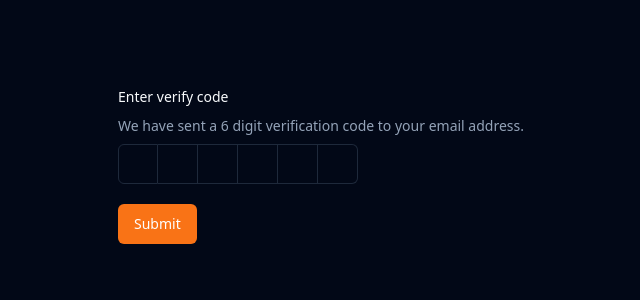
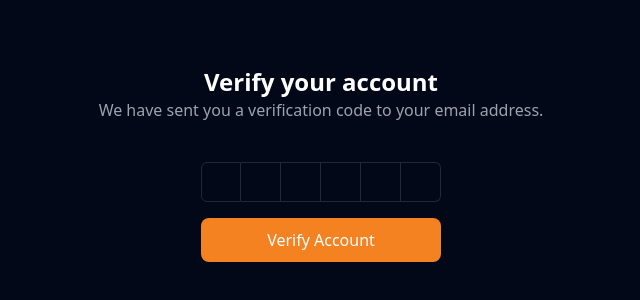
Before and after one commit to md-asif-ullah/food-hub-client, a React (Vite) app: page /verify-email/1 in a window 1280 px wide. Shown: the part 236-536 px from the top of the page, without its empty margins (319-959 px from the left). Built offline with nearby package versions, Linux system fonts and the light colour scheme; no server answers.

Commit message:
update user verification functionality

```diff
--- a/src/components/type.ts
+++ b/src/components/type.ts
@@ -35,3 +35,8 @@ export interface users {
   message: string;
   payload: User[];
 }
+
+export interface IVerify {
+  email: string;
+  verificationCode: string;
+}
--- a/src/pages/register/Register.tsx
+++ b/src/pages/register/Register.tsx
@@ -22,7 +22,7 @@ function Register() {
   const [error, setError] = useState<string | null>(null);
 
   const navigate = useNavigate();
-  const toast = useToast();
+  const { toast } = useToast();
 
   const {
     register,
@@ -40,18 +40,20 @@ function Register() {
       const res = await processRegister({ name, email, password }).unwrap();
 
       if (res.success) {
-        toast.toast({
+        toast({
           title: "verification code sent successfully",
           description: res.message,
         });
-        navigate("/");
+        navigate(`/verify-email/${email}`);
       }
-    } catch (error) {
-      toast.toast({
-        variant: "destructive",
-        title: "Error",
-        description: "Something went wrong. Please try again.",
-      });
+    } catch (error: any) {
+      if (error.data) {
+        toast({
+          variant: "destructive",
+          title: "Error",
+          description: error.data.message,
+        });
+      }
     }
   };
 
--- a/src/pages/verify/Verify.tsx
+++ b/src/pages/verify/Verify.tsx
@@ -1,90 +1,71 @@
 import { useNavigate, useParams } from "react-router-dom";
-import { zodResolver } from "@hookform/resolvers/zod";
-import { useForm } from "react-hook-form";
-import { z } from "zod";
-import {
-  Form,
-  FormControl,
-  FormDescription,
-  FormField,
-  FormItem,
-  FormLabel,
-  FormMessage,
-} from "@/components/ui/form";
+
 import {
   InputOTP,
   InputOTPGroup,
   InputOTPSlot,
 } from "@/components/ui/input-otp";
-import { Button } from "@/components/ui/button";
-import axios, { AxiosError } from "axios";
-import { ApiResponse } from "@/components/ApiResponse";
 import { useToast } from "@/components/ui/use-toast";
-
-const FormSchema = z.object({
-  pin: z.string().min(6, {
-    message: "Enter your verification code to continue.",
-  }),
-});
+import { useVerifyUserMutation } from "@/redux/services/User";
+import ProssingAnimation from "@/components/ProssingAnimation";
+import { useState } from "react";
 
 function Verify() {
-  const form = useForm<z.infer<typeof FormSchema>>({
-    resolver: zodResolver(FormSchema),
-    defaultValues: {
-      pin: "",
-    },
-  });
+  const [verifyUser, { isLoading }] = useVerifyUserMutation();
+  const [value, setValue] = useState("");
+
   const { email } = useParams();
   const { toast } = useToast();
   const navigate = useNavigate();
 
-  async function onSubmit(data: z.infer<typeof FormSchema>) {
+  async function handleSubmit(e: React.FormEvent<HTMLFormElement>) {
+    e.preventDefault();
     try {
-      const res = await axios.post("/api/users/vefity", {
-        email,
-        verificationCode: data.pin,
-      });
-      if (res.data.success) {
-        navigate("/");
+      const res = await verifyUser({
+        email: email ?? "",
+        verificationCode: value,
+      }).unwrap();
+
+      if (res.success) {
+        setValue("");
         toast({
           title: "Account verified successfully",
           description: "You can now register to your account.",
         });
+        navigate("/");
       }
-    } catch (error) {
-      const exiosError = error as AxiosError<ApiResponse>;
-      if (exiosError.response) {
+    } catch (error: any) {
+      setValue("");
+      if (error.data) {
         toast({
-          title:
-            exiosError.response.data.message ||
-            "An error occurred. Please try again later.",
-          description: "Please try again later.",
-        });
-      } else {
-        toast({
-          title: "An error occurred",
-          description: "Please try again later.",
+          variant: "destructive",
+          title: "Error",
+          description: error.data.message,
         });
       }
     }
   }
 
   return (
-    <div className="h-screen bg-white dark:bg-[#020817] flex justify-center items-center">
-      <Form {...form}>
-        <form onSubmit={form.handleSubmit(onSubmit)} className="space-y-5">
-          <FormField
-            control={form.control}
-            name="pin"
-            render={({ field }) => (
-              <FormItem>
-                <FormLabel>Enter verify code</FormLabel>
-                <FormDescription>
-                  We have sent a 6 digit verification code to your email
-                  address.
-                </FormDescription>
-                <FormControl>
-                  <InputOTP maxLength={6} {...field}>
+    <div className="h-screen bg-white dark:bg-[#020817] flex justify-center items-center px-4">
+      <div className="flex flex-col items-center space-y-6">
+        <div className="text-center">
+          <h1 className="text-2xl font-bold text-gray-900 dark:text-white">
+            Verify your account
+          </h1>
+          <p className="text-gray-500 dark:text-gray-400">
+            We have sent you a verification code to your email address.
+          </p>
+        </div>
+        <form
+          onSubmit={handleSubmit}
+          className="flex flex-col items-center space-y-4"
+        >
+          <InputOTP
+            maxLength={6}
+            value={value}
+            onChange={(value) => setValue(value)}
+          >
             <InputOTPGroup>
               <InputOTPSlot index={0} />
               <InputOTPSlot index={1} />
@@ -94,21 +75,15 @@ function Verify() {
               <InputOTPSlot index={5} />
             </InputOTPGroup>
           </InputOTP>
-                </FormControl>
-
-                <FormMessage />
-              </FormItem>
-            )}
-          />
-
-          <Button
+          <button
             type="submit"
-            className="bg-orange-500 text-white hover:bg-orange-700 duration-500"
+            disabled={isLoading}
+            className="text-white mt-5 bg-[#f58220] hover:bg-orange-700 primary_button"
           >
-            Submit
-          </Button>
+            {isLoading ? <ProssingAnimation /> : "Verify Account"}
+          </button>
         </form>
-      </Form>
+      </div>
     </div>
   );
 }
--- a/src/redux/services/User.tsx
+++ b/src/redux/services/User.tsx
@@ -1,5 +1,5 @@
 import { createApi, fetchBaseQuery } from "@reduxjs/toolkit/query/react";
-import { IResponse, UserData } from "@/components/type";
+import { IResponse, IVerify, UserData } from "@/components/type";
 
 export const userApi = createApi({
   reducerPath: "userApi",
@@ -14,7 +14,15 @@ export const userApi = createApi({
       }),
       invalidatesTags: ["Post"],
     }),
+    verifyUser: build.mutation<IResponse, Omit<IVerify, "id">>({
+      query: (body) => ({
+        url: "/api/users/vefity",
+        method: "POST",
+        body,
+      }),
+      invalidatesTags: ["Post"],
+    }),
   }),
 });
 
-export const { useProcessRegisterMutation } = userApi;
+export const { useProcessRegisterMutation, useVerifyUserMutation } = userApi;
```
Lines whose indentation alone changed are shown as unchanged.
